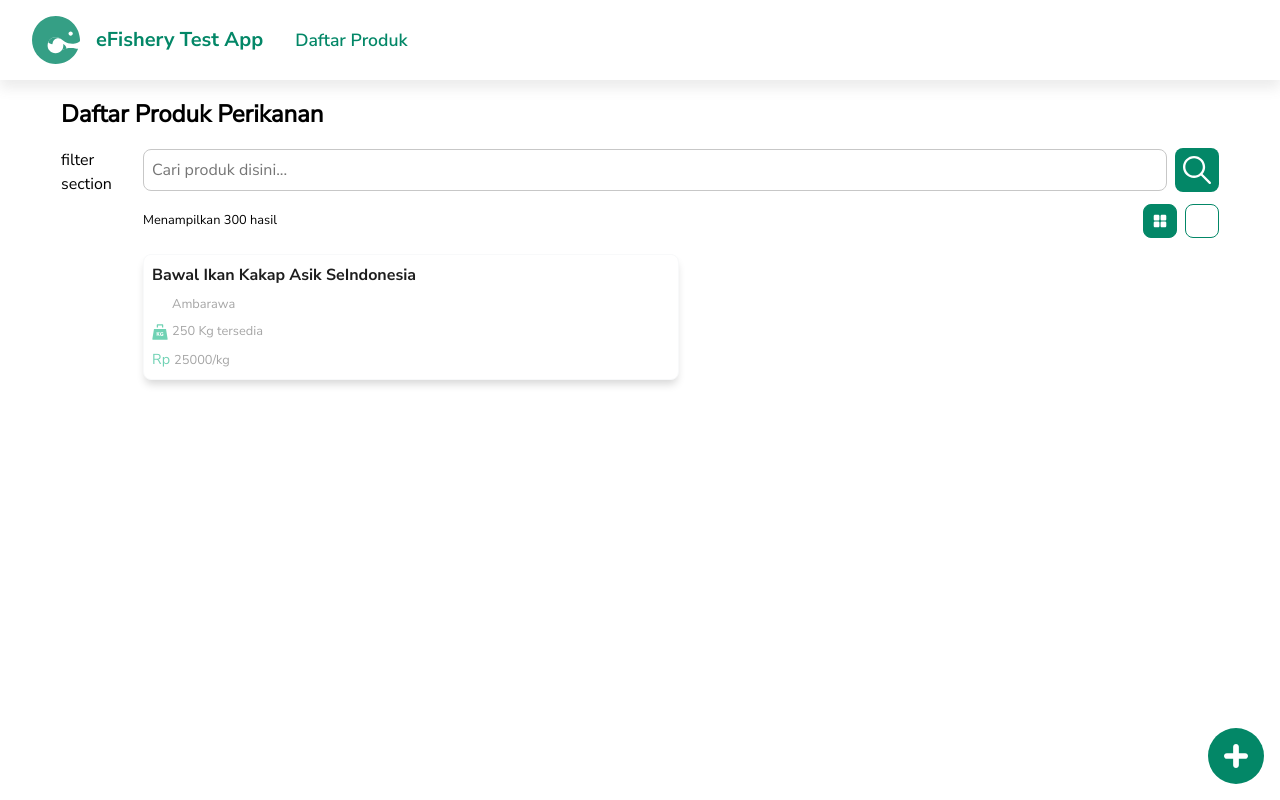
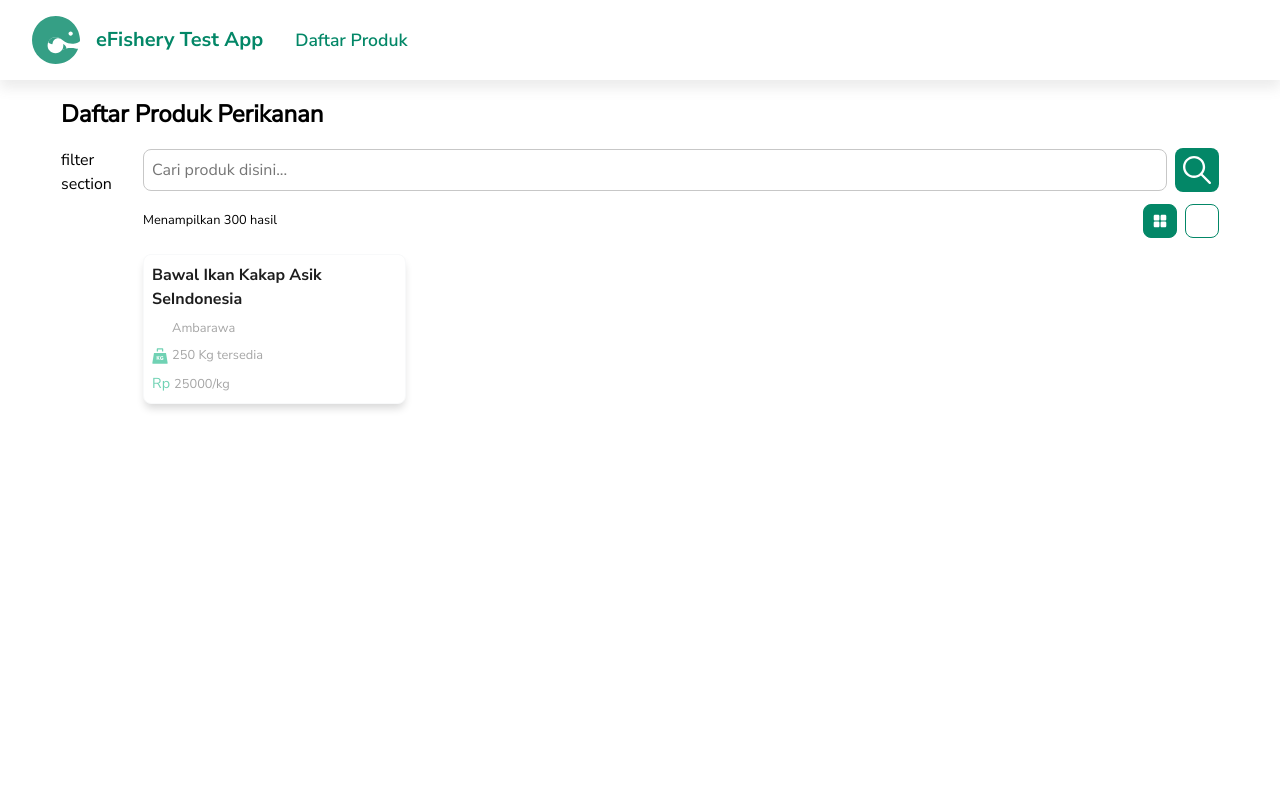
Before and after one commit to pramesywaraj/efishery-test-app, a React (Vite) app: page / in a window 1280 px wide. Built offline with nearby package versions, Linux system fonts and the light colour scheme; some icons are missing.

Commit message:
feat: handle item list responsiveness

```diff
--- a/src/pages/HomePage/partials/ItemListSection/styles.module.scss
+++ b/src/pages/HomePage/partials/ItemListSection/styles.module.scss
@@ -53,3 +53,27 @@
     row-gap: 8px;
   }
 }
+
+@include var.response-to-size(tablet-potrait) {
+  .itemlist-container {
+    &.grid-view {
+      grid-template-columns: repeat(3, 1fr);
+    }
+  }
+}
+
+@include var.response-to-size(tablet-landscape) {
+  .itemlist-container {
+    &.grid-view {
+      grid-template-columns: repeat(4, 1fr);
+      column-gap: 8px;
+      row-gap: 12px;
+    }
+  }
+}
+
+@include var.response-to-size(desktop) {
+  .floating-add-button {
+    display: none;
+  }
+}
```
